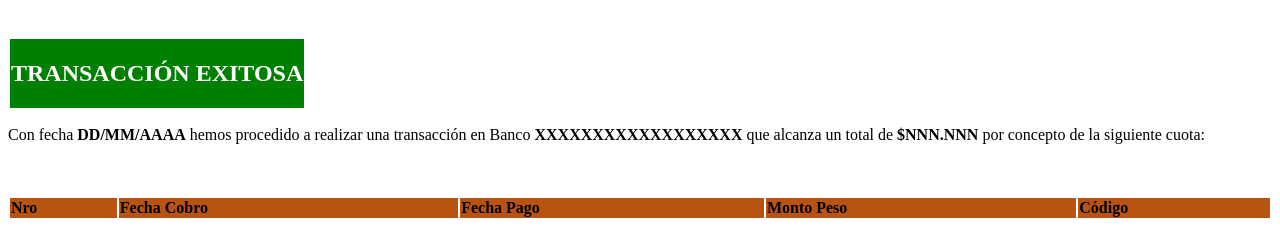
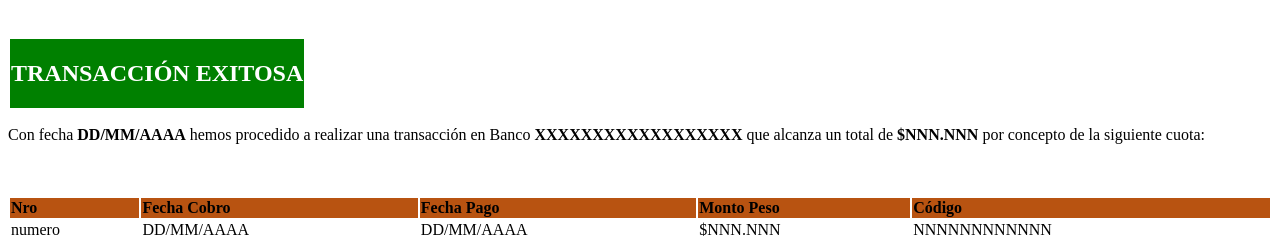
Before and after one commit to AlbireoImma/pdf_generator, a Python web app: template templates/invoice.html in a window 1280 px wide. Shown: the part 654-904 px from the top of the page. Before the commit the page ends 872 px from the top, so only its background shows below. Run offline with Jinja, Linux system fonts and the light colour scheme; the template is opened without the code that fills it, so the values that code supplies are empty.

Commit message:
fila a iterar integrada

```diff
--- a/templates/invoice.html
+++ b/templates/invoice.html
@@ -60,10 +60,12 @@
               <th align="left" style ="background-color: #b85311;">Monto Peso</th>
               <th align="left" style ="background-color: #b85311;">Código</th>
             </tr>
-            <tr>
-                <td>
-
-                </td>
+            <tr style="height:20px"> <!-- Iterar esta fila con los valores-->
+                <td>numero</td>
+                <td>DD/MM/AAAA</td>
+                <td>DD/MM/AAAA</td>
+                <td>$NNN.NNN</td>
+                <td>NNNNNNNNNNNN</td>
             </tr>
     </table>
 
```
